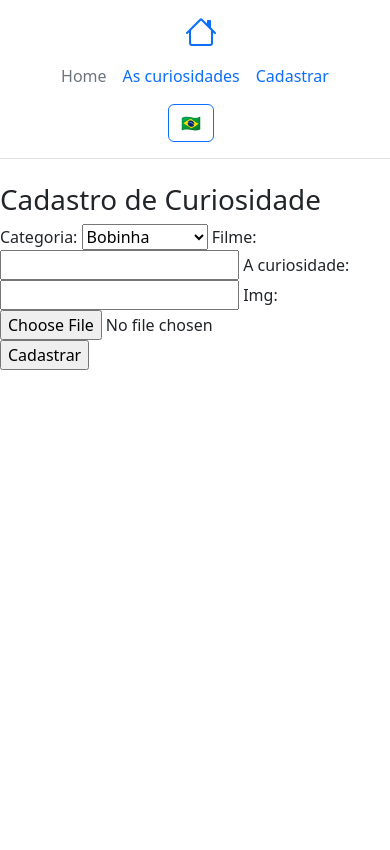
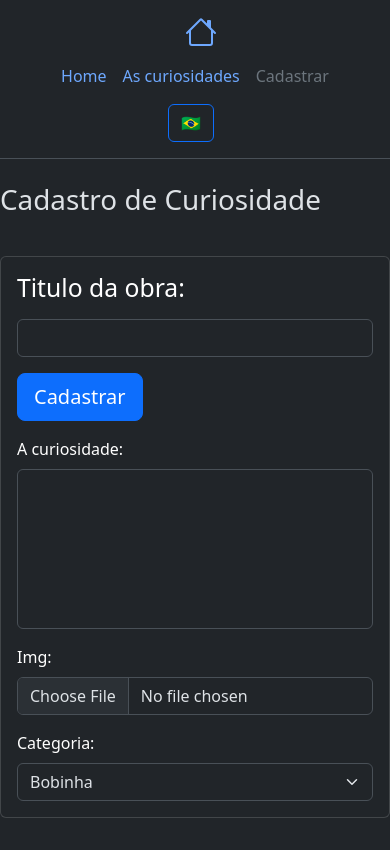
Before and after one commit to FelipeRoth/projeto-final, a Flask app: page /cadastrar in a window 390 px wide. Before the commit the page ends 370 px from the top, so only its background shows below. Run offline with Flask 3, Linux system fonts and the light colour scheme.

Commit message:
varias fita

```diff
--- a/app.py
+++ b/app.py
@@ -58,7 +58,7 @@ def get_cadastrar():
 
         lista_categorias = conn.execute(sql_select_categorias)
         #retorno: [(1,'bobinha'), (2, 'chocante'), (3, 'surprendente')]
-    return fk.render_template("br/cadastrar.html", categorias = lista_categorias)
+    return fk.render_template("br/register.html", categorias = lista_categorias)
 
 @app.post('/cadastrar')
 def fazer_cadastro():
--- a/templates/br/cadastrar.html
+++ /dev/null
@@ -1,25 +0,0 @@
-{% extends 'br/template.html' %}
-
-{% block title %}
-Cadastro de Curiosidade
-{% endblock %}
-
-{% block body %}
-
-<h1>Cadastro de Curiosidade</h1>
-<form action="/cadastrar" method="POST" enctype="multipart/form-data">
-    Categoria:
-
-    <select name="categoria">
-        {% for id, nome in categorias %}
-        <option value="{{id}}">{{nome.capitalize()}}</option>
-        {% endfor %}
-    </select>
-
-    Filme: <input type="text" name="filme">
-    A curiosidade: <input type="text" name="curiosidade">
-    Img: <input type="file" name="img">
-    <input type="submit" value="Cadastrar">
-</form>
-
-{% endblock %}
--- /dev/null
+++ b/templates/br/register.html
@@ -0,0 +1,48 @@
+{% extends 'br/template.html' %}
+
+{% block title %}
+Cadastro de Curiosidade
+{% endblock %}
+
+{% block link1 %}{% endblock %}
+{% block link2 %}{% endblock %}
+{% block link3 %}link-secondary{% endblock %}
+
+{% block body %}
+
+<h1>Cadastro de Curiosidade</h1>
+<div class="d-flex justify-content-center">
+    <div class="col-sm-6 mb-3 mb-sm-0" style="margin-top: 2rem;">
+        <div class="card text-bg-dark mb-3">
+            <div class="card-body">
+            <form action="/cadastrar" method="POST" enctype="multipart/form-data" class="row g-3">
+                    <div class="col-md-6">
+                        <label for="filme" class="form-label"><h2>Titulo da obra:</h2></label>
+                        <input type="text" class="form-control" name="filme">
+                    </div>
+                    <div class="offset-md-8">
+                        <input type="submit" class="btn btn-primary btn-lg" value="Cadastrar">
+                    </div>
+                    <div class="col-12">
+                        <label for="curiosidade" class="form-label">A curiosidade:</label>
+                        <input type="text" class="form-control" name="curiosidade" style="height: 10rem;">
+                    </div>
+                    <div class="col-md-5">
+                        <label for="img" class="form-label">Img: </label>
+                        <input type="file" name="img" class="form-control">
+                    </div>
+                    <div class="col-md-2  offset-md-4" >
+                        <label for="categoria" class="form-label">Categoria:</label>
+                        <select name="categoria" class="form-select">
+                            {% for id, nome in categorias %}
+                            <option value="{{id}}">{{nome.capitalize()}}</option>
+                            {% endfor %}
+                        </select>
+                    </div>
+                </form>
+            </div>
+        </div>
+    </div>
+</div>
+
+{% endblock %}
--- a/templates/br/template.html
+++ b/templates/br/template.html
@@ -1,9 +1,11 @@
 <!DOCTYPE html>
-<html lang="pt-br">
+<html lang="pt-br" data-bs-theme="dark">
 
 <head>
     <meta charset="UTF-8">
     <meta name="viewport" content="width=device-width, initial-scale=1.0">
+
+    <link rel="shortcut icon" href="../../static/img/ponto-de-interrogacao.png" type="image/x-icon">
 
     <title>{% block title %}{% endblock %}</title>
 
@@ -25,9 +27,9 @@
             </a>
         </div>
         <ul class="nav col-12 col-md-auto mb-2 justify-content-center mb-md-0">
-            <li><a href="/" class="nav-link px-2 link-secondary">Home</a></li>
-            <li><a href="/curiosidades" class="nav-link px-2">As curiosidades</a></li>
-            <li><a href="/cadastrar" class="nav-link px-2">Cadastrar</a></li>
+            <li><a href="/" class="nav-link px-2 {% block link1 %}{% endblock %}">Home</a></li>
+            <li><a href="/curiosidades" class="nav-link px-2 {% block link2 %}{% endblock %}">As curiosidades</a></li>
+            <li><a href="/cadastrar" class="nav-link px-2 {% block link3 %}{% endblock %}">Cadastrar</a></li>
         </ul>
         <div class="col-md-3 text">
 
```
Also changed, not shown: banco_curiosidades.py (+26 -18 lines), templates/br/curiosities.html (+15 -2 lines), templates/br/index.html (+15 -3 lines), curiosidades.db, static/img/4.jpg (added), static/img/ponto-de-interrogacao.png (added).
